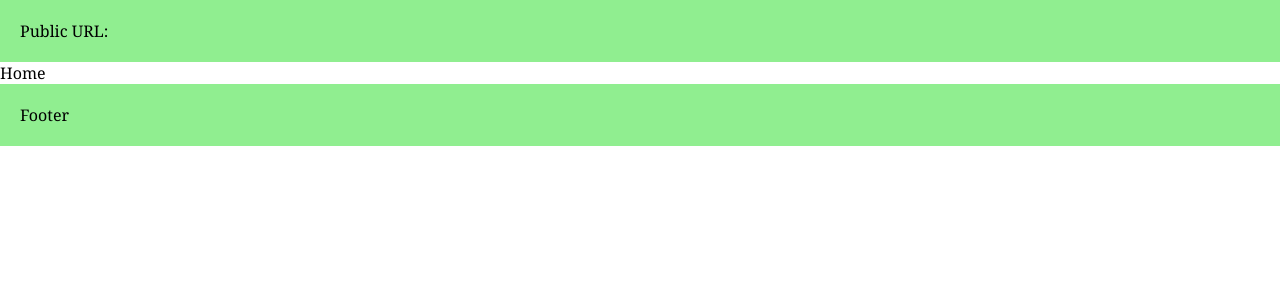
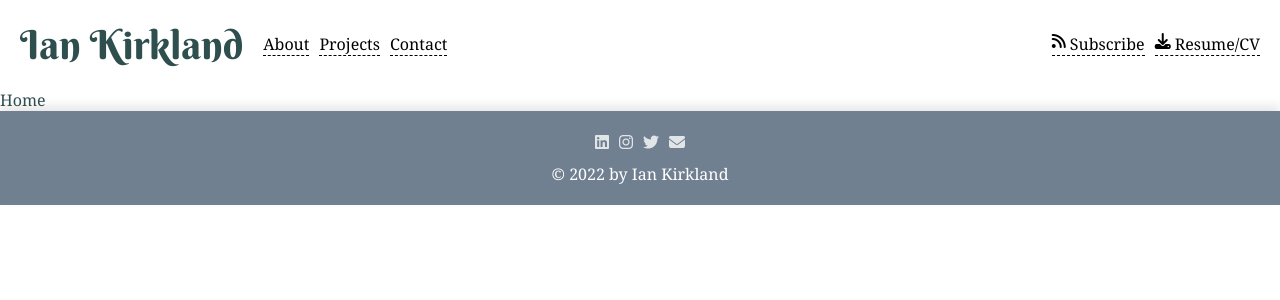
Before and after one commit to olinkirkland/ian-website, a React (Create React App) app: page / in a window 1280 px wide. Shown: the top 300 px of the page. Built offline with nearby package versions, Linux system fonts and the light colour scheme.

Commit message:
First pass header/footer + styling

```diff
--- a/public/index.html
+++ b/public/index.html
@@ -17,6 +17,13 @@
       src="https://kit.fontawesome.com/ad4ec38046.js"
       crossorigin="anonymous"
     ></script>
+
+    <link rel="preconnect" href="https://fonts.googleapis.com" />
+    <link rel="preconnect" href="https://fonts.gstatic.com" crossorigin />
+    <link
+      href="https://fonts.googleapis.com/css2?family=Berkshire+Swash&display=swap"
+      rel="stylesheet"
+    />
 
     <!-- Start Single Page Apps for GitHub Pages -->
     <script type="text/javascript">
--- a/src/components/Footer.jsx
+++ b/src/components/Footer.jsx
@@ -1,5 +1,11 @@
 import React from 'react';
+import SocialLinks from './SocialLinks';
 
 export default function Footer() {
-  return <footer>Footer</footer>;
+  return (
+    <footer>
+      <SocialLinks />
+      <p>&copy; {new Date().getFullYear()} by Ian Kirkland</p>
+    </footer>
+  );
 }
--- a/src/components/Header.jsx
+++ b/src/components/Header.jsx
@@ -3,9 +3,34 @@ import React from 'react';
 export default function Header() {
   return (
     <header>
-      <span>
-        Public URL: <span>{process.env.PUBLIC_URL}</span>
-      </span>
+      <span className="logo">Ian Kirkland</span>
+      <nav>
+        <ul>
+          <li>
+            <button>About</button>
+          </li>
+          <li>
+            <button>Projects</button>
+          </li>
+          <li>
+            <button>Contact</button>
+          </li>
+        </ul>
+        <ul>
+          <li>
+            <button>
+              <i className="fas fa-rss"></i>
+              Subscribe
+            </button>
+          </li>
+          <li>
+            <button>
+              <i className="fa-solid fa-download"></i>
+              Resume/CV
+            </button>
+          </li>
+        </ul>
+      </nav>
     </header>
   );
 }
--- /dev/null
+++ b/src/components/SocialLinks.jsx
@@ -0,0 +1,27 @@
+import React from 'react';
+export default function SocialLinks() {
+  return (
+    <ul className="social-links">
+      <li>
+        <a href="https://www.linkedin.com/in/" target="_blank">
+          <i className="fab fa-linkedin"></i>
+        </a>
+      </li>
+      <li>
+        <a href="https://www.instagram.com/" target="_blank">
+          <i className="fab fa-instagram"></i>
+        </a>
+      </li>
+      <li>
+        <a href="https://twitter.com/" target="_blank">
+          <i className="fab fa-twitter"></i>
+        </a>
+      </li>
+      <li>
+        <a href="mailto:me@iankirk.land" target="_blank">
+          <i className="fas fa-envelope"></i>
+        </a>
+      </li>
+    </ul>
+  );
+}
--- a/src/index.js
+++ b/src/index.js
@@ -1,6 +1,6 @@
 import React, { StrictMode } from 'react';
 import ReactDOM from 'react-dom/client';
-import { BrowserRouter, HashRouter } from 'react-router-dom';
+import { BrowserRouter } from 'react-router-dom';
 import App from './App';
 import './css/styles.css';
 
--- a/src/scss/styles.scss
+++ b/src/scss/styles.scss
@@ -17,6 +17,7 @@ html {
 body {
   font-family: 'Georgia', serif;
   font-size: 1.6rem;
+  color: darkslategrey;
 }
 
 li {
@@ -47,16 +48,6 @@ hr {
   opacity: 0.6;
 }
 
-header {
-  padding: 2rem;
-  background: lightgreen;
-}
-
-footer {
-  padding: 2rem;
-  background: lightgreen;
-}
-
 .post {
   flex-direction: column;
   max-width: 64rem;
@@ -81,7 +72,7 @@ footer {
 
       li {
         background: lightgrey;
-        color: darkslategray;
+        color: darkslategrey;
         font-size: 1.4rem;
         text-transform: capitalize;
         letter-spacing: 1px;
@@ -104,3 +95,75 @@ footer {
     }
   }
 }
+
+button {
+  display: flex;
+  gap: 0.4rem;
+  font-family: inherit;
+  background: none;
+  border: none;
+  font-size: inherit;
+  transition: all 0.3s;
+
+  cursor: pointer;
+
+  border-bottom: 1px dashed currentColor;
+
+  &:hover {
+    border-bottom: 1px dashed transparent;
+  }
+}
+
+header {
+  display: flex;
+  align-items: center;
+  padding: 2rem;
+  gap: 2rem;
+  background-color: white;
+
+  span.logo {
+    font-size: 4rem;
+    white-space: nowrap;
+    font-family: 'Berkshire Swash', cursive;
+  }
+
+  nav {
+    display: flex;
+    width: 100%;
+    justify-content: space-between;
+    align-items: center;
+
+    ul {
+      display: flex;
+      align-items: center;
+      gap: 1rem;
+    }
+  }
+}
+
+footer {
+  display: flex;
+  flex-direction: column;
+  justify-content: center;
+  align-items: center;
+  padding: 2rem;
+  gap: 1rem;
+  color: white;
+  background-color: slategrey;
+  box-shadow: 0 -5px 10px rgba(0, 0, 0, 0.1);
+}
+
+.social-links {
+  display: flex;
+  gap: 1rem;
+
+  li a i {
+    color: white;
+    opacity: 0.8;
+    transition: all 0.3s;
+
+    &:hover {
+      opacity: 1;
+    }
+  }
+}
```
Also changed, not shown: src/css/styles.css (+1 -1 lines), 1 other file (tests, documents, lock files or other folders).
